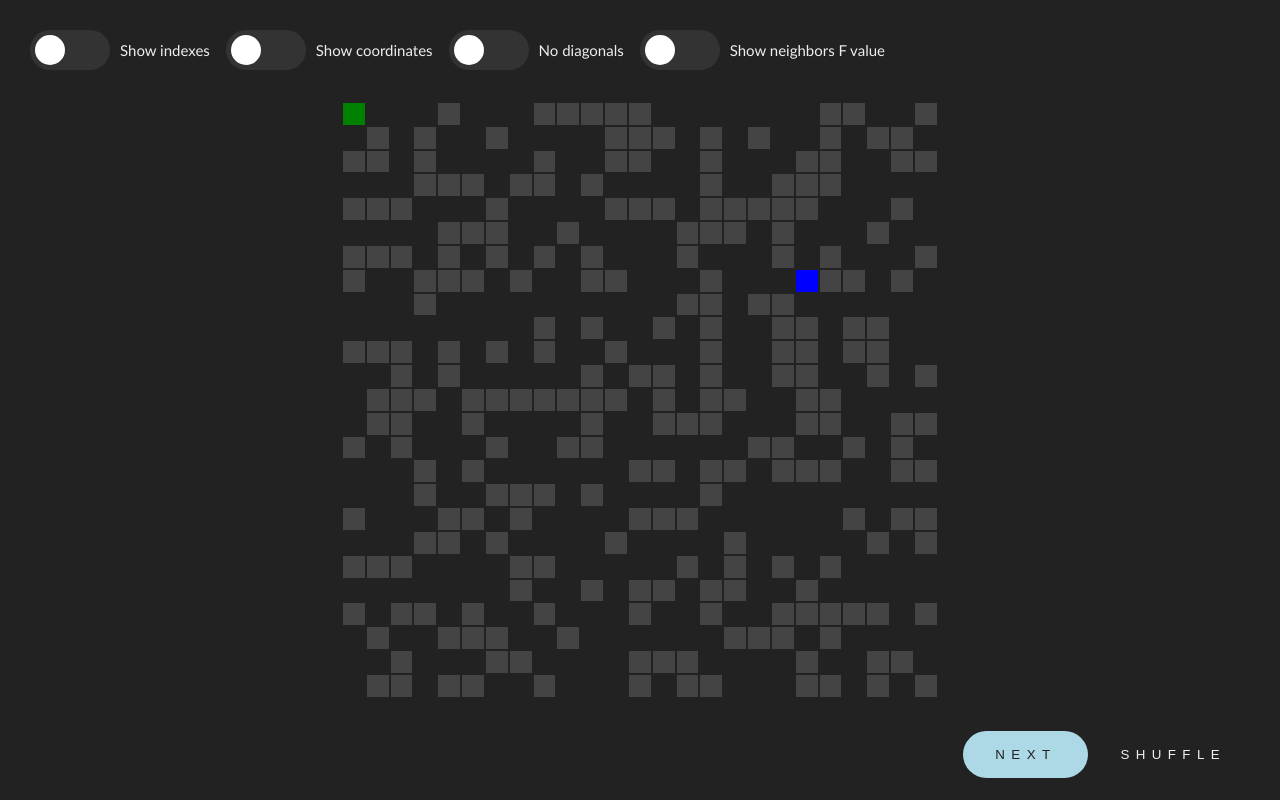
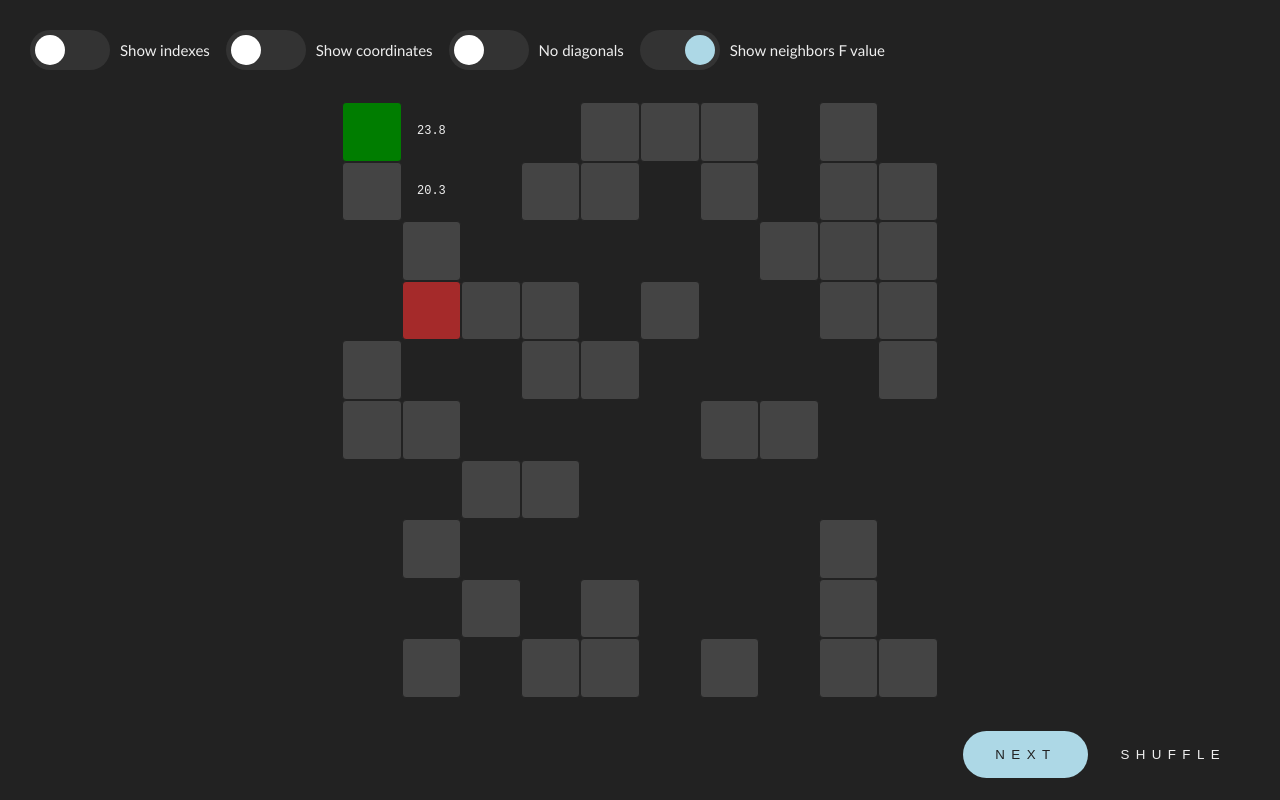
Before and after one commit to NicoloCavalli95horses/a-pathfinder, a Vue app: page / in a window 1280 px wide. Built offline with nearby package versions, Linux system fonts and the light colour scheme.

Commit message:
added animation

```diff
--- a/src/components/Board.vue
+++ b/src/components/Board.vue
@@ -9,8 +9,9 @@
         :class="{
           'start': start_index == (i * size + j),
           'end': end_index == (i * size + j),
-          'active': indexes.includes(i * size + j),
-          'obstacle' : obstacles.includes(i * size + j)
+          'trampled': indexes.includes(i * size + j),
+          'obstacle' : obstacles.includes(i * size + j),
+          'active' : active_index == (i * size + j)
         }"
       >
         <div v-if="show_indexes && !obstacles.includes(i * size + j)" class="info"> <span>{{ i * size + j }}</span> </div>
@@ -53,7 +54,11 @@ const props = defineProps({
   show_coordinates: Boolean,
 })
 
-const emit = defineEmits(['solved', 'nosolution'])
+const emit = defineEmits([
+  'solved',
+  'loaded',
+  'nosolution',
+])
 
 // ===========================
 // Consts
@@ -81,54 +86,95 @@ const neighbors = computed(() => {
   if ( !Object.keys(cells_ref).length ) {
     return {}
   }
+  const top          = active_index.value - props.size;
+  const top_left     = active_index.value - props.size - 1;
+  const top_right    = active_index.value - props.size + 1;
+  const left         = active_index.value - 1;
+  const right        = active_index.value + 1;
+  const bottom       = active_index.value + props.size;
+  const bottom_left  = active_index.value + props.size - 1;
+  const bottom_right = active_index.value + props.size + 1;
+
   return {
-    [active_index.value - props.size - 1]: function() { // top left
-      if ( props.prevent_diagonals || obstacles.value.includes(active_index.value - props.size - 1) || active_index.value < props.size || !(active_index.value % props.size) ) {
+    [top_left]: function() {
+      if (
+        props.prevent_diagonals ||
+        obstacles.value.includes(top_left) ||
+        active_index.value < props.size ||
+        !(active_index.value % props.size)
+      ) {
         return null;
       }
-      return getNeighborObj(active_index.value - props.size - 1);
+      return getNeighborObj(top_left);
     }(),
-    [active_index.value - props.size]: function() { // top
-      if ( obstacles.value.includes(active_index.value - props.size) || active_index.value < props.size ) {
+    [top]: function() {
+      if (
+        obstacles.value.includes(top) ||
+        active_index.value < props.size
+       ) {
         return null;
       }
-      return getNeighborObj(active_index.value - props.size);
+      return getNeighborObj(top);
     }(),
-    [active_index.value - props.size + 1]: function() { // top-right
-      if ( props.prevent_diagonals || obstacles.value.includes(active_index.value - props.size + 1) || active_index.value < props.size || !((active_index.value + 1) % props.size) ) {
+    [top_right]: function() {
+      if (
+        props.prevent_diagonals ||
+        obstacles.value.includes(top_right) ||
+        active_index.value < props.size ||
+        !((active_index.value + 1) % props.size)
+      ) {
         return null;
       }
-      return getNeighborObj(active_index.value - props.size + 1);
+      return getNeighborObj(top_right);
     }(),
-    [active_index.value - 1]: function() { // left
-      if ( obstacles.value.includes(active_index.value - 1) || !(active_index.value % props.size) ) {
+    [left]: function() {
+      if (
+        obstacles.value.includes(left) ||
+        !(active_index.value % props.size)
+      ) {
         return null;
       }
-      return getNeighborObj(active_index.value - 1);
+      return getNeighborObj(left);
     }(),
-    [active_index.value + 1]: function() { // right
-      if ( obstacles.value.includes(active_index.value + 1) || !((active_index.value + 1) % props.size) ) {
+    [right]: function() {
+      if (
+        obstacles.value.includes(right) ||
+        !((active_index.value + 1) % props.size)
+      ) {
         return null;
       }
-      return getNeighborObj(active_index.value + 1);
+      return getNeighborObj(right);
     }(),
-    [active_index.value + props.size - 1]: function() { // bottom left
-      if ( props.prevent_diagonals || obstacles.value.includes(active_index.value + props.size - 1) || !(active_index.value % props.size) || active_index.value >= (Math.pow(props.size, 2) - props.size) ) {
+    [bottom_left]: function() {
+      if (
+        props.prevent_diagonals ||
+        obstacles.value.includes(bottom_left) ||
+        !(active_index.value % props.size) ||
+        active_index.value >= (Math.pow(props.size, 2) - props.size)
+      ) {
         return null;
       }
-      return getNeighborObj(active_index.value + props.size - 1);
+      return getNeighborObj(bottom_left);
     }(),
-    [active_index.value + props.size]: function() { // bottom
-      if ( obstacles.value.includes(active_index.value + props.size) || active_index.value >= (Math.pow(props.size, 2) - props.size) ) {
+    [bottom]: function() {
+      if (
+        obstacles.value.includes(bottom) ||
+        active_index.value >= (Math.pow(props.size, 2) - props.size)
+      ) {
         return null;
       }
-      return getNeighborObj(active_index.value + props.size);
+      return getNeighborObj(bottom);
     }(),
-    [active_index.value + props.size + 1]: function() { // bottom right
-      if ( props.prevent_diagonals || obstacles.value.includes(active_index.value + props.size + 1) || !((active_index.value + 1) % props.size) || active_index.value >= (Math.pow(props.size, 2) - props.size) ) {
+    [bottom_right]: function() {
+      if (
+        props.prevent_diagonals ||
+        obstacles.value.includes(bottom_right) ||
+        !((active_index.value + 1) % props.size) ||
+        active_index.value >= (Math.pow(props.size, 2) - props.size)
+      ) {
         return null;
       }
-      return getNeighborObj(active_index.value + props.size + 1);
+      return getNeighborObj(bottom_right);
     }(),
   }
 });
@@ -225,6 +271,7 @@ onMounted(() => {
     end_index.value    = randomInt(1, props.size * props.size);
     indexes.value      = [ start_index.value ];
     obstacles.value    = setRandomObstacles();
+    emit('loaded');
   })
 })
 
@@ -241,20 +288,25 @@ onMounted(() => {
     width: calc(100% / v-bind('props.size'));
     height: calc(100% / v-bind('props.size'));
     border: 1px solid #222;
+    border-radius: 4px;
+    &.trampled {
+      background-color: lightgreen;
+    }
     &.active {
+      animation: bounce;
+      animation-iteration-count: infinite;
+      animation-duration: 800ms;
+      animation-direction: alternate-reverse;
       background-color: lightgreen;
     }
     &.start {
       background-color: green;
     }
     &.end {
-      background-color: blue;
+      background-color: brown;
       &.active {
         background-color: green;
       }
-    }
-    &.neighbor {
-      background-color: var(--color-primary);
     }
     &.obstacle {
       background-color: #444;
@@ -269,4 +321,14 @@ onMounted(() => {
     }
   }
 }
+
+
+@keyframes bounce {
+  from {
+    opacity: 0.5;
+  }
+  to {
+    opacity: 1;
+  }
+}
 </style>
--- a/src/views/Home.vue
+++ b/src/views/Home.vue
@@ -15,6 +15,7 @@
     :prevent_diagonals="show.diagonals"
     :tot_obstacles="tot_obstacles"
     :show_indexes="show.indexes"
+    @loaded="show.f_value = true"
     @solved="idx => { indexes = idx; solved = true; }"
     @nosolution="solvable = false"
   />
@@ -51,16 +52,16 @@ import Toggle from '../components/Toggle.vue';
 //===========================
 const next          = ref( 0 );
 const shuffle       = ref( 0 );
-const size          = ref( 25 );
+const size          = ref( 10 );
 const indexes       = ref( [] );
 const solved        = ref( false );
 const solvable      = ref( true );
 const tot_obstacles = ref( Math.round(Math.pow(size.value, 2)/2) );
 
 const show = reactive({
-  indexes: false,
-  f_value: false,
-  diagonals: false,
+  indexes:     false,
+  f_value:     false,
+  diagonals:   false,
   coordinates: false,
 });
 
@@ -76,6 +77,7 @@ function setToggles(value) {
     }
   }
 }
+
 </script>
 
 <style lang="scss" scoped>
@@ -110,7 +112,9 @@ nav {
 }
 
 h2 {
+  font-size: 26px;
   white-space: nowrap;
+  text-shadow: 2px 2px #222;
 }
 
 </style>
```
